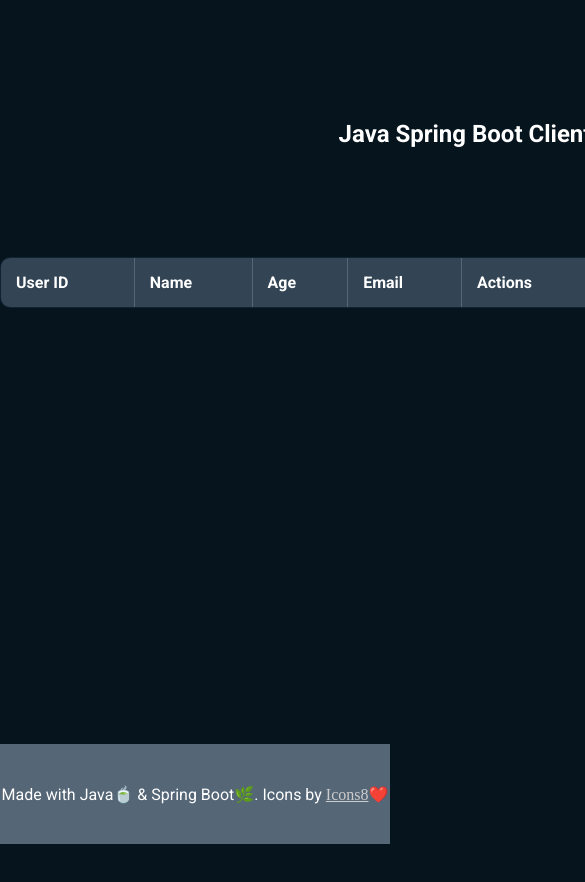
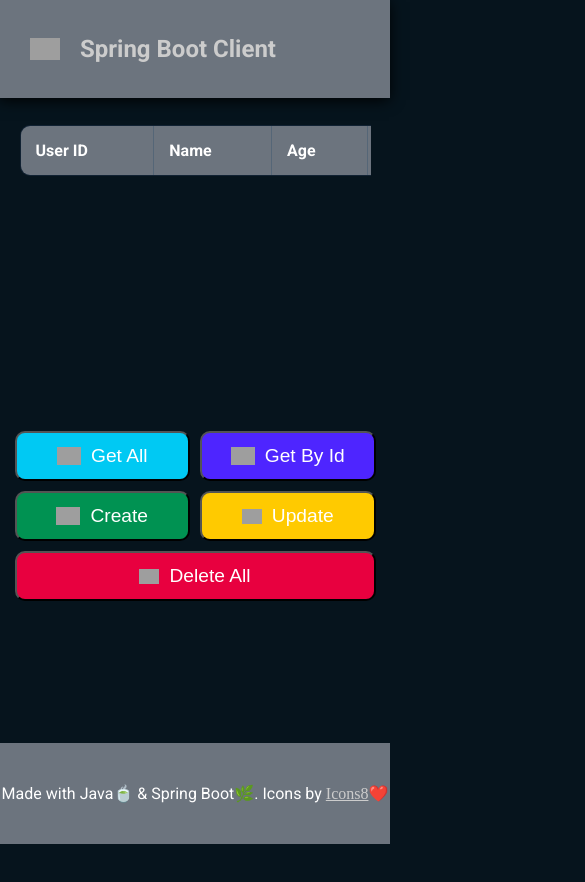
Before and after one commit to warmachine028/springboot-server, a plain HTML site: page client/index.html in a window 390 px wide. Shown: the top 882 px of the page, 585 px wide, since content can reach past the window. Before the commit the page ends 844 px from the top, so only its background shows below. Drawn offline with Linux system fonts and the light colour scheme; no server answers; grey boxes are pictures that could not be loaded.

Commit message:
fix: responsiveness

```diff
--- a/client/index.html
+++ b/client/index.html
@@ -11,9 +11,15 @@
 		<link rel="stylesheet" href="styles.css" />
 	</head>
 	<body>
+		<nav>
+			<a href="#">
+				<img src="https://www.svgrepo.com/show/354380/spring-icon.svg" width="30" alt="logo" />
+				<h2>Spring Boot Client</h2>
+			</a>
+		</nav>
 		<main>
-			<h2>Java Spring Boot Client</h2>
 			<div class="container">
+				<div class="table-container">
 					<table id="userTable">
 						<thead>
 							<tr>
@@ -28,12 +34,14 @@
 							<!-- User data will be inserted here -->
 						</tbody>
 					</table>
+				</div>
 
 				<div class="btn-group">
-					<button onclick="handleGetUsers()"><img src="https://img.icons8.com?id=101316&format=png&color=ffffff" width="24" alt="update" /> Get All Users</button>
-					<button onclick="handleGetUser()"><img src="https://img.icons8.com?id=82751&format=png&color=ffffff" width="24" alt="update" /> Get Specific User</button>
-					<button onclick="openUserForm()"><img src="https://img.icons8.com?id=24717&format=png&color=ffffff" width="24" alt="update" /> Create User</button>
-					<button onclick="openUpdateForm()"><img src="https://img.icons8.com?id=21866&format=png&color=ffffff" width="20" alt="update" /> Update User</button>
+					<button type="button" onclick="handleGetUsers()"><img src="https://img.icons8.com?id=101316&format=png&color=ffffff" width="24" alt="get-all" /> Get All</button>
+					<button type="button" onclick="handleGetUser()"><img src="https://img.icons8.com?id=82751&format=png&color=ffffff" width="24" alt="get-one" /> Get By Id</button>
+					<button type="button" onclick="openUserForm()"><img src="https://img.icons8.com?id=24717&format=png&color=ffffff" width="24" alt="create" /> Create</button>
+					<button type="button" onclick="openUpdateForm()"><img src="https://img.icons8.com?id=21866&format=png&color=ffffff" width="20" alt="update" /> Update</button>
+					<button type="button" onclick="handleDeleteUsers()"><img src="https://img.icons8.com/?id=67884&format=png&color=ffffff" width="20" alt="delete" /> Delete All</button>
 				</div>
 			</div>
 			<div id="userModal" class="modal">
--- a/client/script.js
+++ b/client/script.js
@@ -205,6 +205,7 @@
         row.insertCell().textContent = user.age
         row.insertCell().textContent = user.email
         const actionsCell = row.insertCell()
+
         const deleteButton = document.createElement("img")
         deleteButton.width = 20
         deleteButton.src = "https://img.icons8.com/?size=100&id=67884&format=png&color=f32020"
--- a/client/styles.css
+++ b/client/styles.css
@@ -1,28 +1,34 @@
 :root {
 	font-family: "Roboto", sans-serif;
 	background-color: #06141d;
-	--primary: #20b0f3;
-	--success: #05bb14;
-	--danger: #f32020;
+	color: white;
+	position: relative;
+	width: 100%;
+	--primary-2: #4e25ff;
+	--secondary: #6c747e;
+	--success: #009252;
+	--danger: #e8003f;
+	--warning: #ffca00;
+	--primary: #00c9f3; /* info */
 	--table-bg: #112233;
-	--table-header-bg: #334455;
 	--table-border: #556677;
 	--table-text: #ffffff;
 }
 body {
 	margin: 0px;
-	position: relative;
 	height: 100vh;
 }
 main {
 	display: flex;
 	justify-content: center;
 	align-items: center;
-	padding: 100px 0;
+	padding: 0px 10px;
 	flex-direction: column;
-	color: white;
 	flex-wrap: wrap;
+	overflow: hidden;
+	height: 100%;
 }
+
 button {
 	width: 300px;
 	height: 50px;
@@ -35,6 +41,49 @@
 	justify-content: center;
 	align-items: center;
 	gap: 10px;
+}
+nav {
+	display: flex;
+	align-items: center;
+	justify-content: center;
+	background-color: var(--secondary);
+	width: 100%;
+	padding: 15px 0;
+	position: absolute;
+	top: 0;
+	box-shadow: -1px 2px 14px 0px black;
+}
+nav > a {
+	width: 100%;
+	margin: 0 100px;
+	display: flex;
+	gap: 20px;
+	align-items: center;
+	text-decoration: none;
+	font-family: "Roboto";
+}
+
+footer {
+	display: flex;
+	background-color: var(--secondary);
+	width: 100vw;
+	padding: 25px 0;
+	position: absolute;
+	bottom: 0;
+	justify-content: center;
+}
+
+button:nth-child(2) {
+	background-color: var(--primary-2);
+}
+button:nth-child(3) {
+	background-color: var(--success);
+}
+button:nth-child(4) {
+	background-color: var(--warning);
+}
+button:nth-child(5) {
+	background-color: var(--danger);
 }
 button:hover {
 	opacity: 70%;
@@ -108,7 +157,7 @@
 	overflow: hidden;
 }
 th {
-	background-color: var(--table-header-bg);
+	background-color: var(--secondary);
 }
 tr:nth-child(even) {
 	background-color: #223344;
@@ -140,20 +189,10 @@
 	border: 0px;
 	border-bottom: 1px solid var(--table-border);
 }
-footer {
-	width: 100%;
-	min-height: 100px;
-	background-color: var(--table-border);
-	color: white;
-	display: flex;
-	align-items: center;
-	justify-content: center;
-	position: absolute;
-	bottom: 0;
-}
+
 a {
 	color: #ccc;
-	font-family:'Times New Roman', Times, serif;
+	font-family: "Times New Roman", Times, serif;
 }
 a:hover {
 	opacity: 80%;
@@ -163,3 +202,47 @@
 	gap: 30px;
 	align-items: center;
 }
+
+.table-container {
+	min-height: 296px;
+}
+@media only screen and (max-width: 768px) {
+	/* md */
+	.container {
+		flex-direction: column;
+		justify-content: center;
+	}
+	.table-container {
+		width: 90vw;
+		overflow-x: auto;
+	}
+
+	.btn-group {
+		display: grid;
+		grid-template-columns: 50% 50%;
+		justify-content: center;
+		width: 100%;
+	}
+	nav {
+		position: fixed;
+	}
+	nav > a {
+		margin: 0 30px;
+	}
+	button {
+		width: auto;
+	}
+	button:nth-last-child(1) {
+		grid-column-start: 1;
+		grid-column-end: 3;
+	}
+	footer {
+		position: fixed;
+		text-align: center;
+	}
+	main {
+		margin: 105px 0;
+		height: auto;
+		justify-content: end;
+	}
+}
```
Also changed, not shown: 2 other files. Lines whose indentation alone changed are shown as unchanged.
